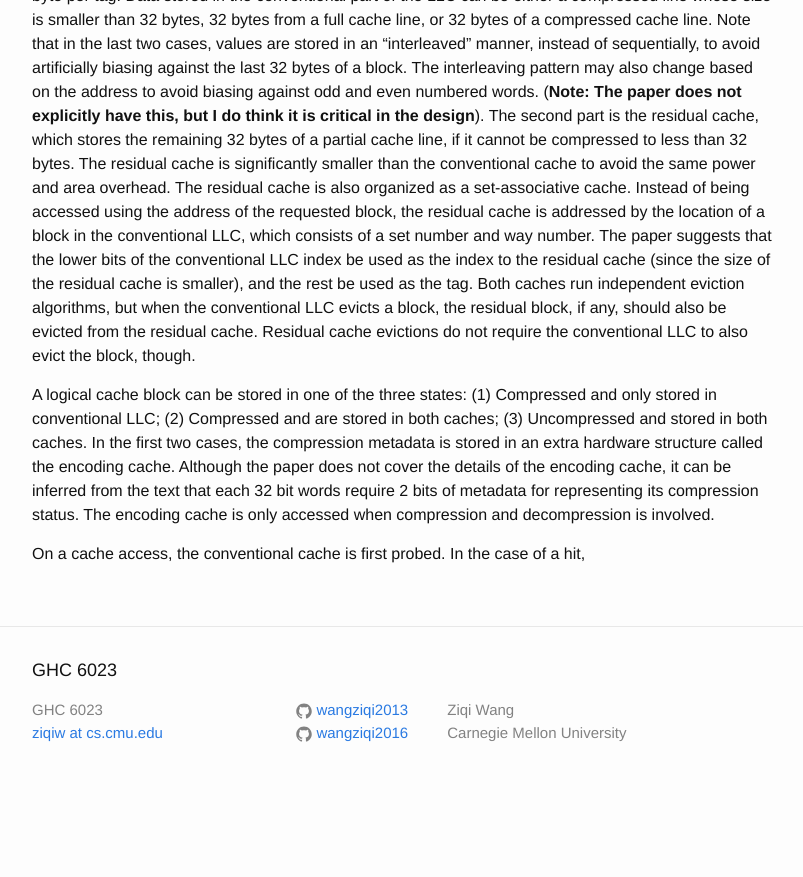
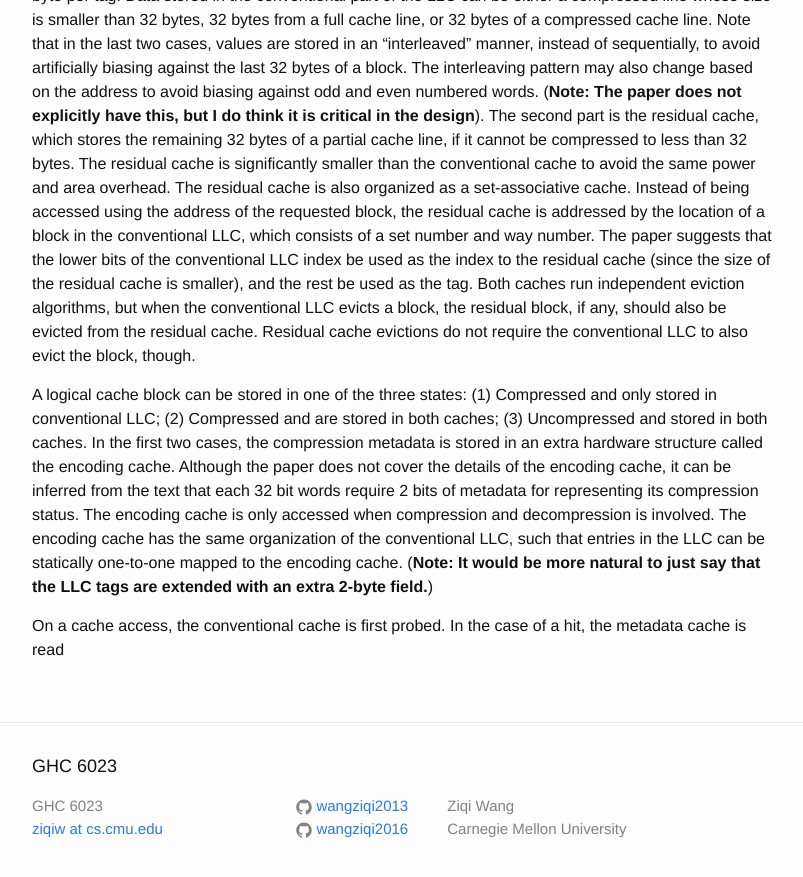
Before and after one commit to wangziqi2013/wangziqi2013.github.io, a Jekyll site: the page built from _posts/2020-07-01-residual-cache.markdown, in a window 1280 px wide and 900 px high, scrolled down 1597 px. Shown: the top 877 px of the window, without its empty margins (238-1041 px from the left). Built offline with Jekyll 4.4.1, drawn with Linux system fonts in a browser that asks for light colours; before the commit the page ends 2401 px from its top, so only the background shows below that.

Commit message:
Small change

```diff
--- a/_posts/2020-07-01-residual-cache.markdown
+++ b/_posts/2020-07-01-residual-cache.markdown
@@ -75,6 +75,8 @@ A logical cache block can be stored in one of the three states: (1) Compressed a
 compression metadata is stored in an extra hardware structure called the encoding cache. Although the paper does not
 cover the details of the encoding cache, it can be inferred from the text that each 32 bit words require 2 bits of
 metadata for representing its compression status. The encoding cache is only accessed when compression and decompression
-is involved.
+is involved. The encoding cache has the same organization of the conventional LLC, such that entries in the LLC can be
+statically one-to-one mapped to the encoding cache. (**Note: It would be more natural to just say that the LLC tags
+are extended with an extra 2-byte field.**)
 
-On a cache access, the conventional cache is first probed. In the case of a hit,
+On a cache access, the conventional cache is first probed. In the case of a hit, the metadata cache is read
```
